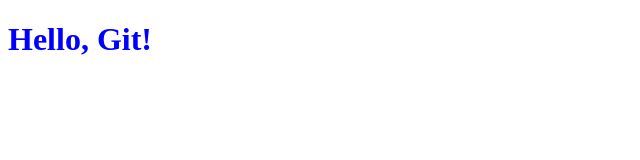
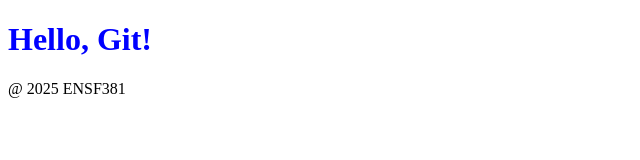
Before and after one commit to NoahVickerson/ENSF381_Lab10, a plain HTML site: page index.html in a window 1280 px wide. Shown: the whole page, without its empty margins (0-640 px from the left). Drawn offline with Linux system fonts and the light colour scheme.

Commit message:
add footer

```diff
--- a/index.html
+++ b/index.html
@@ -6,4 +6,5 @@
 <body>
 <h1>Hello, Git!</h1>
 </body>
+<footer> @ 2025 ENSF381</footer>
 </html>
```
